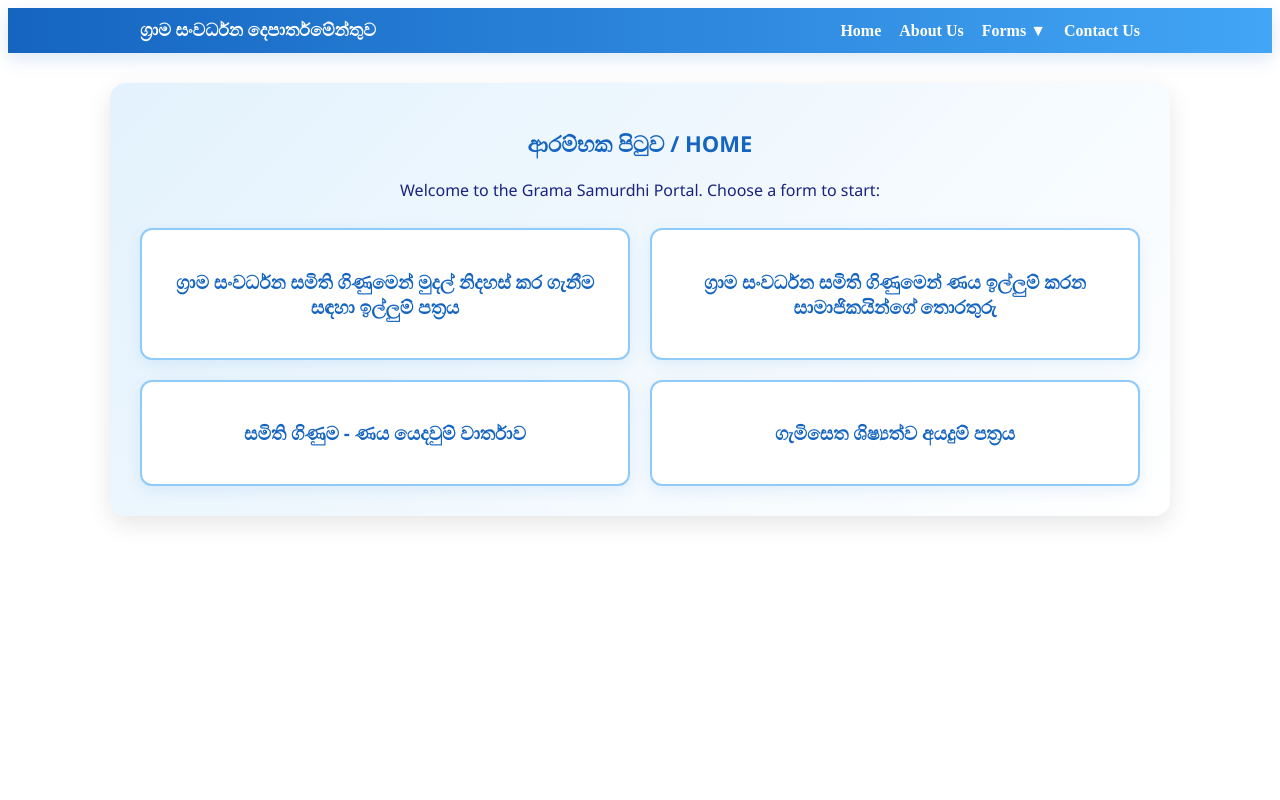
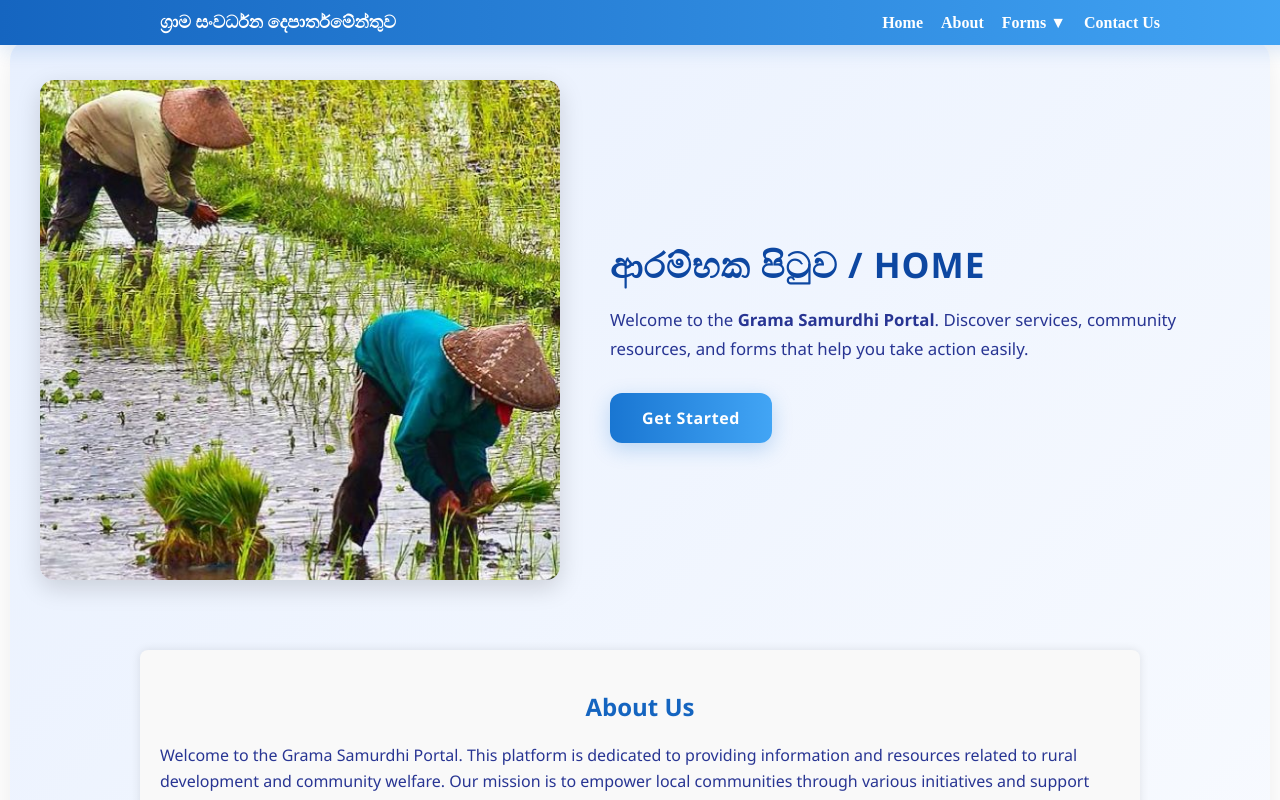
Before and after one commit to Ministry-of-Sports-Southern-Province/Ruralde-info-system, a React (Vite) app: page / in a window 1280 px wide. Shown: the top 800 px of the page. Built offline with nearby package versions, Linux system fonts and the light colour scheme.

Commit message:
update home page

```diff
--- a/src/about/about.css
+++ b/src/about/about.css
@@ -7,6 +7,8 @@
     box-shadow: 0 0 10px rgba(0, 0, 0, 0.1);
     font-family: 'Segoe UI', Tahoma, Geneva, Verdana, sans-serif;
     color: #333;
+    margin-top: 70px;
+    height: 450px;
 
 }
 
--- a/src/contact/contact.css
+++ b/src/contact/contact.css
@@ -10,6 +10,7 @@
   box-shadow: 0 8px 25px rgba(0, 0, 0, 0.1);
   font-family: 'Segoe UI', Tahoma, Geneva, Verdana, sans-serif;
   color: #333;
+  margin-top: 50px;
 }
 
 /* Page Title */
--- a/src/contact/contact.jsx
+++ b/src/contact/contact.jsx
@@ -33,9 +33,7 @@ export default function Contact() {
         </button>
       </form>
 
-      <Link to="/" className="back-link">
-        ← Back
-      </Link>
+
     </div>
   );
 }
--- a/src/home/home.css
+++ b/src/home/home.css
@@ -1,76 +1,208 @@
-/* Container */
+/* ---------------------------------------------------
+   Page Container
+---------------------------------------------------- */
 .page.container {
-  max-width: 1000px;
-  margin: 30px auto;
-  padding: 30px;
-  background: linear-gradient(135deg, #e3f2fd, #ffffff);
-  border-radius: 16px;
-  box-shadow: 0 8px 25px rgba(0, 0, 0, 0.1);
+  max-width: 1200px;
+  margin: 40px auto;
+  padding: 40px 30px;
+  background: linear-gradient(135deg, #e8f0fe, #ffffff);
+  border-radius: 20px;
+  box-shadow: 0 10px 30px rgba(0, 0, 0, 0.08);
   font-family: 'Segoe UI', Tahoma, Geneva, Verdana, sans-serif;
-  color: #333;
+  color: #2c3e50;
+  transition: all 0.3s ease;
 }
 
-/* Page Title */
-.page-title {
-  font-size: 22px;
-  font-weight: 800;
-  color: #1565c0;
-  margin-bottom: 20px;
-  text-align: center;
-  text-transform: uppercase;
+/* Subtle fade-in animation */
+.page.container {
+  opacity: 0;
+  transform: translateY(15px);
+  animation: fadeInUp 0.6s ease forwards;
 }
 
-/* Paragraph */
-.page p {
-  font-size: 1rem;
-  line-height: 1.6;
-  color: #1a237e;
-  margin-bottom: 25px;
-  text-align: center;
+@keyframes fadeInUp {
+  to {
+    opacity: 1;
+    transform: translateY(0);
+  }
 }
 
-/* Card Grid */
+/* ---------------------------------------------------
+   Home Section (Image + Text)
+---------------------------------------------------- */
+.home-container {
+  display: flex;
+  justify-content: space-between;
+  align-items: center;
+  gap: 50px;
+  margin-bottom: 40px;
+  flex-wrap: wrap;
+}
+
+/* Left: Image */
+.home-container img {
+  width: 100%;
+  max-width: 520px;
+  height: 500px;
+  object-fit: cover;
+  border-radius: 14px;
+  box-shadow: 0 8px 25px rgba(0, 0, 0, 0.15);
+  transition: transform 0.4s ease, box-shadow 0.4s ease;
+}
+
+.home-container img:hover {
+  transform: scale(1.03);
+  box-shadow: 0 12px 30px rgba(0, 0, 0, 0.2);
+}
+
+/* Right: Text Section */
+.right-container {
+  flex: 1;
+  text-align: left;
+  padding-right: 20px;
+}
+
+/* ---------------------------------------------------
+   Title and Text
+---------------------------------------------------- */
+.page-title {
+  font-size: 2.2rem;
+  font-weight: 800;
+  color: #0d47a1;
+  margin-bottom: 18px;
+  text-transform: uppercase;
+  letter-spacing: 1px;
+}
+
+.page p {
+  font-size: 1.05rem;
+  line-height: 1.7;
+  color: #283593;
+  margin-bottom: 30px;
+}
+
+/* ---------------------------------------------------
+   Button Styles
+---------------------------------------------------- */
+.primary-btn {
+  display: inline-block;
+  background: linear-gradient(90deg, #1976d2, #42a5f5);
+  color: #fff;
+  padding: 14px 32px;
+  border-radius: 12px;
+  text-decoration: none;
+  font-weight: 700;
+  letter-spacing: 0.6px;
+  font-size: 1rem;
+  box-shadow: 0 6px 20px rgba(25, 118, 210, 0.25);
+  transition: all 0.3s ease;
+}
+
+.primary-btn:hover {
+  background: linear-gradient(90deg, #0d47a1, #1976d2);
+  transform: translateY(-3px);
+  box-shadow: 0 8px 25px rgba(25, 118, 210, 0.35);
+}
+
+/* For multiple buttons if needed */
+.button-group {
+  display: flex;
+  flex-wrap: wrap;
+  gap: 15px;
+}
+
+/* ---------------------------------------------------
+   Card Grid (if used later)
+---------------------------------------------------- */
 .card-grid {
   display: flex;
   flex-wrap: wrap;
   justify-content: space-between;
-  gap: 20px;
+  gap: 25px;
+  margin-top: 40px;
 }
 
-/* Card Style */
 .card {
   flex: 1 1 30%;
   background: #fff;
-  border: 2px solid #90caf9;
-  border-radius: 12px;
-  padding: 20px;
+  border: 1px solid #bbdefb;
+  border-radius: 14px;
+  padding: 25px;
   text-align: center;
   text-decoration: none;
-  color: #1565c0;
+  color: #0d47a1;
   font-weight: 600;
   box-shadow: 0 4px 15px rgba(25, 118, 210, 0.1);
   transition: all 0.3s ease;
 }
 
 .card:hover {
-  background: #e3f2fd;
-  transform: translateY(-5px);
-  box-shadow: 0 8px 20px rgba(25, 118, 210, 0.2);
+  background: linear-gradient(135deg, #e3f2fd, #ffffff);
+  transform: translateY(-6px);
+  box-shadow: 0 10px 25px rgba(25, 118, 210, 0.25);
 }
 
-/* Responsive */
+/* ---------------------------------------------------
+   Footer
+---------------------------------------------------- */
+footer {
+  margin-top: 60px;
+  text-align: center;
+  font-size: 0.9rem;
+  color: #607d8b;
+  border-top: 1px solid #e0e0e0;
+  padding-top: 20px;
+}
+
+/* ---------------------------------------------------
+   Responsive Design
+---------------------------------------------------- */
 @media (max-width: 1024px) {
   .card {
     flex: 1 1 45%;
+  }
+
+  .home-container {
+    gap: 30px;
+  }
+}
+
+@media (max-width: 768px) {
+  .home-container {
+    flex-direction: column;
+    text-align: center;
+  }
+
+  .home-container img {
+    max-width: 90%;
+    height: auto;
+  }
+
+  .right-container {
+    text-align: center;
+    padding: 0;
+  }
+
+  .page-title {
+    font-size: 1.8rem;
+  }
+
+  .button-group {
+    justify-content: center;
   }
 }
 
 @media (max-width: 600px) {
   .page.container {
-    padding: 20px;
+    padding: 25px 15px;
   }
 
   .card {
     flex: 1 1 100%;
   }
+
+  .primary-btn {
+    width: 100%;
+    text-align: center;
+  }
 }
--- a/src/home/home.jsx
+++ b/src/home/home.jsx
@@ -1,27 +1,46 @@
 import React from "react";
 import { Link } from "react-router-dom";
-import "../home/home.css"; // optional for styling
+import "../home/home.css";
+import backgroundImage from "../assets/dp01.jpg";
+import About from "../about/about";
+import Contact from "../contact/contact";
 
 export default function Home() {
   return (
     <div className="page container">
-      <h1 className="page-title">ආරම්භක පිටුව / Home</h1>
-      <p>Welcome to the Grama Samurdhi Portal. Choose a form to start:</p>
+      {/* Hero Section */}
+      <div className="home-container">
+        {/* Left: Image */}
+        <img src={backgroundImage} alt="Background" />
 
-      <div className="card-grid">
-        <Link to="/develop" className="card">
-          <h3>ග්‍රාම සංවර්ධන සමිති ගිණුමෙන් මුදල් නිදහස් කර ගැනීම සඳහා ඉල්ලුම් පත්‍රය</h3>
-        </Link>
-        <Link to="/member" className="card">
-          <h3>ග්‍රාම සංවර්ධන සමිති ගිණුමෙන් ණය ඉල්ලුම් කරන සාමාජිකයින්ගේ තොරතුරු</h3>
-        </Link>
-        <Link to="/society" className="card">
-          <h3>සමිති ගිණුම - ණය යෙදවුම් වාර්තාව</h3>
-        </Link>
-         <Link to="/student" className="card">
-          <h3>ගැමිසෙත ශිෂ්‍යත්ව අයදුම් පත්‍රය</h3>
-        </Link>
+        {/* Right: Text Section */}
+        <div className="right-container">
+          <h1 className="page-title">ආරම්භක පිටුව / Home</h1>
+          <p>
+            Welcome to the <strong>Grama Samurdhi Portal</strong>. Discover services,
+            community resources, and forms that help you take action easily.
+          </p>
+
+          <div className="button-group">
+            <Link to="/forms" className="primary-btn">
+              Get Started
+            </Link>
+          </div>
+        </div>
       </div>
+
+      {/* About and Contact Sections */}
+      <section id="about-section">
+        <About />
+      </section>
+
+      <section id="contact-section">
+        <Contact />
+      </section>
+
+      <footer>
+        © {new Date().getFullYear()} Grama Samurdhi Portal — All Rights Reserved
+      </footer>
     </div>
   );
 }
--- a/src/navbar/navbar.css
+++ b/src/navbar/navbar.css
@@ -3,6 +3,11 @@
   color: #fff;
   padding: 12px 20px;
   box-shadow: 0 6px 18px rgba(21, 101, 192, 0.15);
+  position: fixed;
+  top: 0;
+  left: 0;
+  width: 100%;              /* Full width */
+  z-index: 1000;
 }
 
 .nav-inner {
--- a/src/navbar/navbar.jsx
+++ b/src/navbar/navbar.jsx
@@ -14,7 +14,7 @@ export default function Navbar() {
 
         <nav className="nav-links">
           <Link to="/">Home</Link>
-          <Link to="/about">About Us</Link>
+          <Link to="/about">About</Link>
           {/* Forms Dropdown */}
           <div
             className="dropdown"
```
Also changed, not shown: src/assets/dp01.jpg (added).
